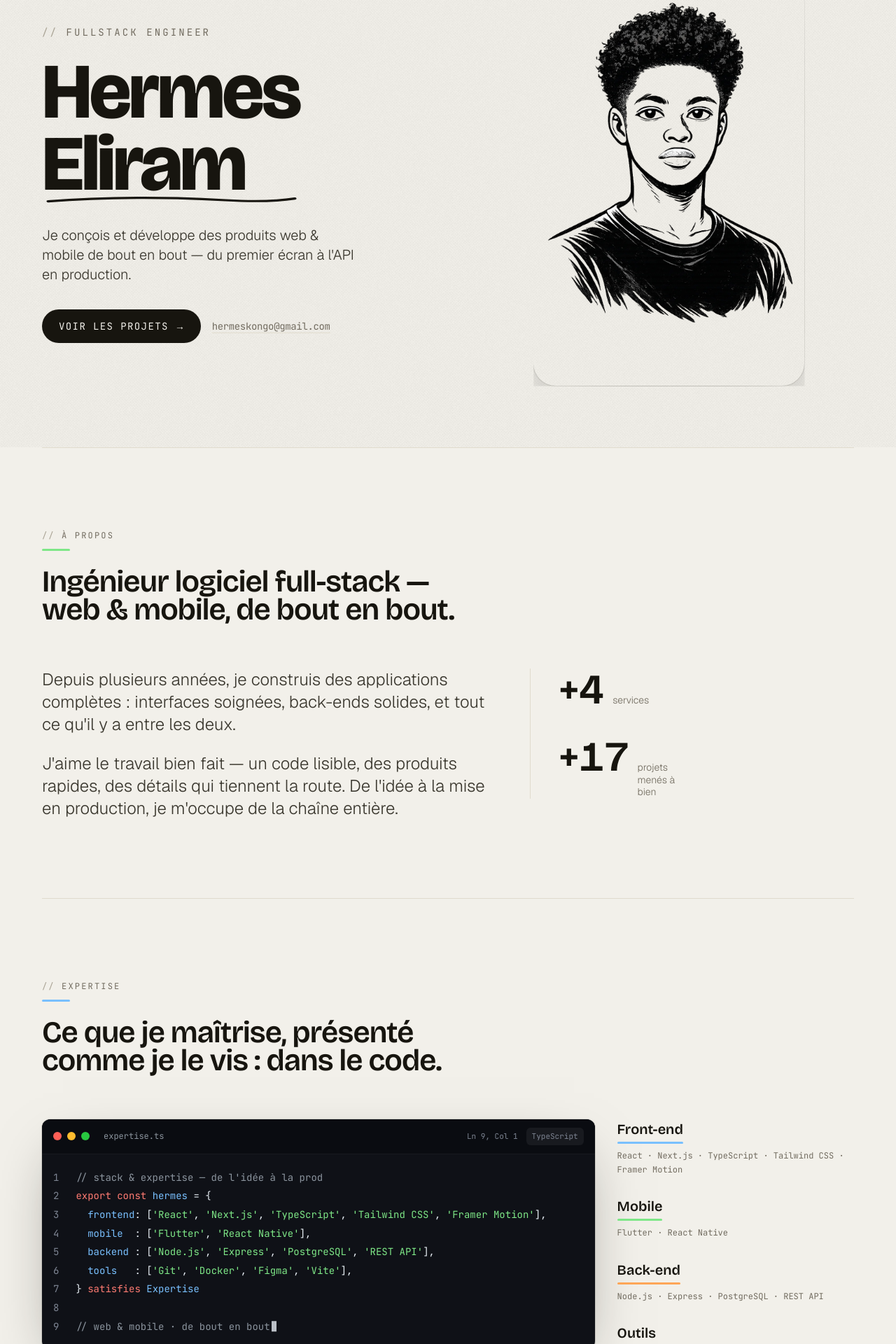
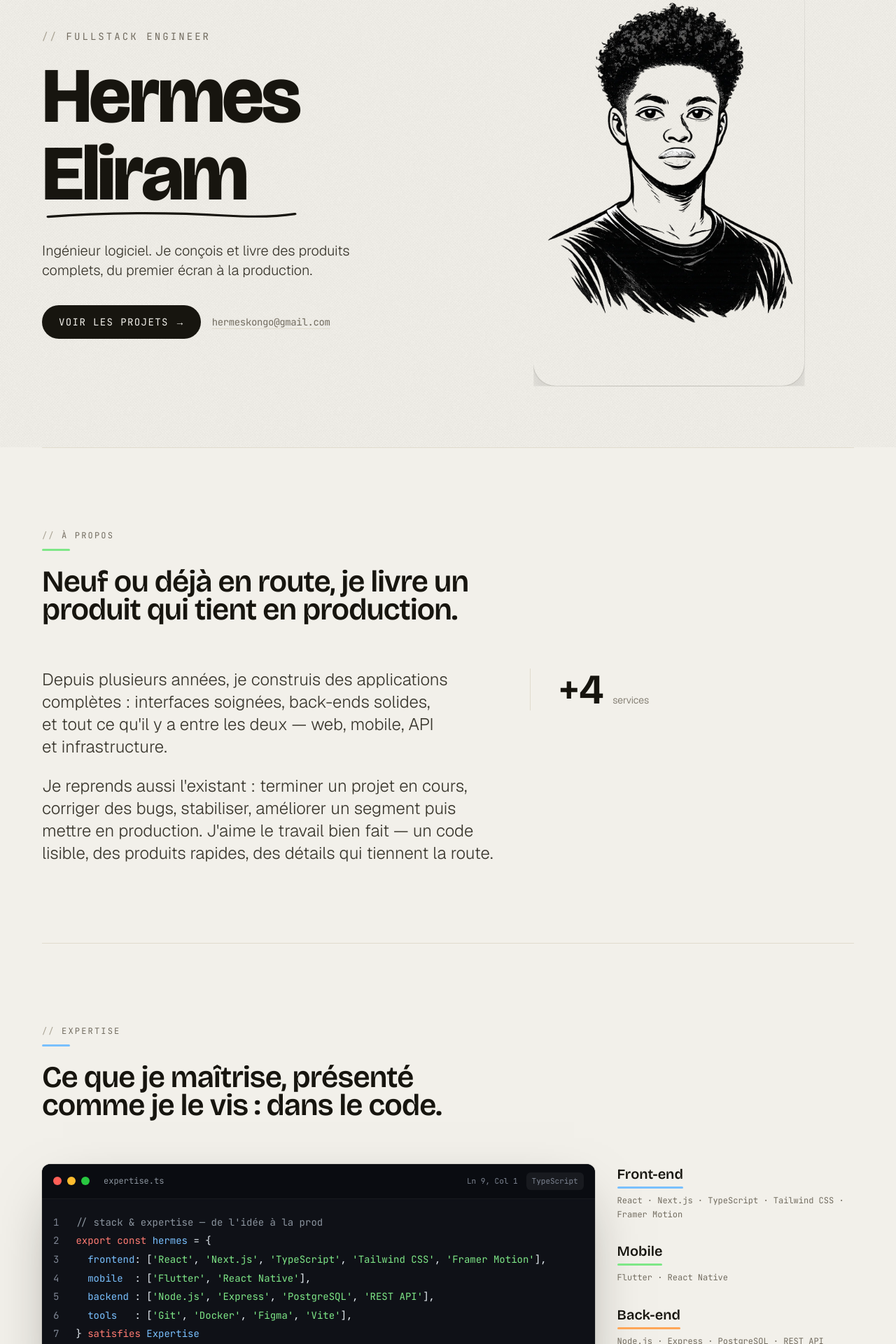
Before and after one commit to hermeskongo/hermes-eliram, a React (Vite) app: page / in a window 1280 px wide. Shown: the part 161-2081 px from the top of the page at 70% size. Built offline with nearby package versions, Linux system fonts and the light colour scheme.

Commit message:
feat: estimateur d'offres, bio reprise, README et animations

```diff
--- a/src/components/Reveal.jsx
+++ b/src/components/Reveal.jsx
@@ -1,14 +1,36 @@
-import { motion } from 'framer-motion'
+import { motion, useReducedMotion } from 'framer-motion'
 
-// Scroll-reveal: fades + lifts children into place once, when they enter view.
-export default function Reveal({ children, delay = 0, y = 22, className = '', as = 'div' }) {
+const ease = [0.16, 1, 0.3, 1]
+
+// Deux lignes éditoriales :
+// - défaut : voile + flou qui se dissipe, lent, déclenché tard.
+// - soft : simple montée en opacité, sans flou — pour les gros blocs
+//   (images projets, panneau code) où le blur dérange.
+export default function Reveal({ children, delay = 0, y = 32, blur = 10, soft = false, className = '', as = 'div' }) {
   const MotionTag = motion[as] || motion.div
+  const reduce = useReducedMotion()
+  if (reduce) {
+    return <MotionTag className={className}>{children}</MotionTag>
+  }
+  if (soft) {
+    return (
+      <MotionTag
+        initial={{ opacity: 0, y: 14 }}
+        whileInView={{ opacity: 1, y: 0 }}
+        viewport={{ once: true, amount: 0.3 }}
+        transition={{ duration: 0.9, delay, ease }}
+        className={className}
+      >
+        {children}
+      </MotionTag>
+    )
+  }
   return (
     <MotionTag
-      initial={{ opacity: 0, y }}
-      whileInView={{ opacity: 1, y: 0 }}
-      viewport={{ once: true, margin: '-12% 0px -12% 0px' }}
-      transition={{ duration: 0.7, delay, ease: [0.16, 1, 0.3, 1] }}
+      initial={{ opacity: 0, y, filter: `blur(${blur}px)` }}
+      whileInView={{ opacity: 1, y: 0, filter: 'blur(0px)' }}
+      viewport={{ once: true, amount: 0.35 }}
+      transition={{ duration: 1.1, delay, ease }}
       className={className}
     >
       {children}
--- a/src/content.js
+++ b/src/content.js
@@ -8,7 +8,7 @@ export const content = {
     display: 'Hermes\nEliram', // hero name, \n = line break
     role: 'Fullstack Engineer',
     intro:
-      "Je conçois et développe des produits web & mobile de bout en bout — du premier écran à l'API en production.",
+      'Ingénieur logiciel. Je conçois et livre des produits complets, du premier écran à la production.',
     email: 'hermeskongo@gmail.com',
     status: 'Disponible',
     socials: [
@@ -27,14 +27,13 @@ export const content = {
   ],
 
   about: {
-    lead: 'Ingénieur logiciel full-stack — web & mobile, de bout en bout.',
+    lead: 'Neuf ou déjà en route, je livre un produit qui tient en production.',
     paragraphs: [
-      "Depuis plusieurs années, je construis des applications complètes : interfaces soignées, back-ends solides, et tout ce qu'il y a entre les deux.",
-      "J'aime le travail bien fait — un code lisible, des produits rapides, des détails qui tiennent la route. De l'idée à la mise en production, je m'occupe de la chaîne entière.",
+      "Depuis plusieurs années, je construis des applications complètes : interfaces soignées, back-ends solides, et tout ce qu'il y a entre les deux — web, mobile, API et infrastructure.",
+      "Je reprends aussi l'existant : terminer un projet en cours, corriger des bugs, stabiliser, améliorer un segment puis mettre en production. J'aime le travail bien fait — un code lisible, des produits rapides, des détails qui tiennent la route.",
     ],
     metrics: [
       { value: 4, prefix: '+', label: 'services' },
-      { value: 17, prefix: '+', label: 'projets menés à bien' },
     ],
   },
 
@@ -66,7 +65,7 @@ export const content = {
   },
 
   work: {
-    lead: 'Une sélection parmi 17 projets menés à bien.',
+    lead: 'Une sélection de projets.',
     projects: [
       {
         name: 'Apicore',
@@ -133,12 +132,55 @@ export const content = {
   },
 
   services: {
-    lead: 'Ce que je peux faire pour vous.',
+    lead: 'Composez votre estimation — prix de départ bas, total en direct.',
+    note: 'Estimation indicative. Devis ferme après diagnostic 30 min. Acompte 50 %.',
     items: [
-      { title: 'Développement Web', desc: "Applications web complètes et performantes, du front-end à l'API." },
-      { title: 'Développement Mobile', desc: 'Apps iOS & Android natives et cross-platform (Flutter, React Native).' },
-      { title: 'Back-end & API', desc: 'Architectures serveur robustes, bases de données, intégrations tierces.' },
-      { title: 'Conseil & Architecture', desc: 'Cadrage technique, choix de stack, revue de code et mise en production.' },
+      {
+        title: 'Site & application web',
+        desc: 'Vitrine rapide, puis on ajoute par segment.',
+        base: 97,
+        options: [
+          { label: 'Page supplémentaire', price: 30 },
+          { label: 'Blog / CMS', price: 120 },
+          { label: 'Espace client / auth', price: 180 },
+          { label: 'Catalogue + panier', price: 250 },
+          { label: 'Paiement en ligne', price: 180 },
+        ],
+      },
+      {
+        title: 'Application mobile',
+        desc: 'iOS + Android, 2–3 écrans pour démarrer.',
+        base: 290,
+        options: [
+          { label: 'Fonctionnement hors-ligne', price: 150 },
+          { label: 'Notifications push', price: 90 },
+          { label: 'Back-end dédié', price: 180 },
+          { label: 'Publication store', price: 120 },
+          { label: 'Mobile money (option)', price: 150 },
+        ],
+      },
+      {
+        title: 'Back-end & API',
+        desc: 'Une ressource + CRUD + PostgreSQL pour démarrer.',
+        base: 149,
+        options: [
+          { label: 'Auth / rôles', price: 120 },
+          { label: 'Webhooks & filets', price: 90 },
+          { label: 'Intégration tierce', price: 120 },
+          { label: 'Docs + tests', price: 80 },
+        ],
+      },
+      {
+        title: 'Mise en production & infra',
+        desc: 'Déploiement + HTTPS pour démarrer.',
+        base: 79,
+        options: [
+          { label: 'Domaine / DNS', price: 60 },
+          { label: 'CI / CD', price: 90 },
+          { label: 'Backups', price: 70 },
+          { label: 'Mails qui arrivent', price: 120 },
+        ],
+      },
     ],
   },
 
--- a/src/sections/Expertise.jsx
+++ b/src/sections/Expertise.jsx
@@ -81,11 +81,11 @@ export default function Expertise() {
   return (
     <Section id="expertise" kicker="Expertise" lead={expertise.lead} accent="#79c0ff">
       <div className="grid grid-cols-1 items-start gap-8 lg:grid-cols-[1.4fr_0.6fr]">
-        <Reveal>
+        <Reveal soft>
           <CodeWindow filename={expertise.filename} badge="TypeScript" lines={lines} />
         </Reveal>
 
-        <Reveal delay={0.1}>
+        <Reveal soft delay={0.1}>
           <div className="flex flex-col gap-7">
             {g.map((grp) => (
               <div key={grp.key}>
@@ -106,7 +106,7 @@ export default function Expertise() {
       </div>
 
       {/* logo strip */}
-      <Reveal delay={0.15}>
+      <Reveal soft delay={0.15}>
         <div className="mt-12 flex flex-wrap gap-2.5 border-t border-line pt-8">
           {expertise.logos.map((l) => (
             <Logo key={l.slug} item={l} />
--- a/src/sections/Hero.jsx
+++ b/src/sections/Hero.jsx
@@ -1,5 +1,5 @@
 import { useRef } from 'react'
-import { motion, useScroll } from 'framer-motion'
+import { motion, useReducedMotion, useScroll } from 'framer-motion'
 import { content } from '../content'
 import Character from '../components/Character'
 import { useScrub, useMedia } from '../hooks/useScrub'
@@ -10,6 +10,37 @@ const rise = (delay) => ({
   animate: { opacity: 1, y: 0 },
   transition: { duration: 0.7, delay, ease },
 })
+
+// Signature hero : le nom arrive lettre par lettre, léger voile qui se
+// dissipe — puis l'intro et les CTA suivent en fondu propre.
+const nameWrap = (delay) => ({
+  hidden: {},
+  show: { transition: { staggerChildren: 0.045, delayChildren: delay } },
+})
+const letter = {
+  hidden: { opacity: 0, y: '0.55em', filter: 'blur(6px)' },
+  show: { opacity: 1, y: '0em', filter: 'blur(0px)', transition: { duration: 0.7, ease } },
+}
+
+function Name({ text, delay }) {
+  const reduce = useReducedMotion()
+  if (reduce) return <span className="block">{text}</span>
+  return (
+    <motion.span
+      className="block overflow-hidden pb-2"
+      variants={nameWrap(delay)}
+      initial="hidden"
+      animate="show"
+      aria-label={text}
+    >
+      {text.split('').map((c, i) => (
+        <motion.span key={i} variants={letter} className="inline-block will-change-transform" aria-hidden="true">
+          {c}
+        </motion.span>
+      ))}
+    </motion.span>
+  )
+}
 
 export default function Hero() {
   const { identity } = content
@@ -38,18 +69,16 @@ export default function Hero() {
       {/* Left — identity */}
       <motion.div style={{ y: wide ? textY : 0 }} className="order-2 lg:order-1">
         <motion.p
-          {...rise(0.55)}
+          {...rise(1.95)}
           className="mb-6 font-mono text-sm uppercase tracking-[0.22em] text-muted"
         >
           <span aria-hidden="true" className="text-faint">//</span> {identity.role}
         </motion.p>
 
         <h1 className="font-display text-[clamp(3.2rem,10vw,7rem)] font-extrabold leading-[0.92] tracking-[-0.035em] text-ink">
-          <motion.span className="block" {...rise(0.62)}>
-            {line1}
-          </motion.span>
-          <motion.span className="relative block" {...rise(0.72)}>
-            {line2}
+          <Name text={line1} delay={2.0} />
+          <span className="relative block">
+            <Name text={line2} delay={2.2} />
             <motion.svg
               aria-hidden="true"
               viewBox="0 0 300 20"
@@ -57,7 +86,7 @@ export default function Hero() {
               className="absolute -bottom-2 left-1 h-4 w-[62%] text-ink"
               initial={{ opacity: 0, pathLength: 0 }}
               animate={{ opacity: 1, pathLength: 1 }}
-              transition={{ duration: 0.9, delay: 1.15, ease }}
+              transition={{ duration: 0.9, delay: 2.9, ease }}
             >
               <motion.path
                 d="M4 12 C 70 4, 150 4, 214 10 C 250 13, 275 12, 296 7"
@@ -67,17 +96,17 @@ export default function Hero() {
                 strokeLinecap="round"
               />
             </motion.svg>
-          </motion.span>
+          </span>
         </h1>
 
         <motion.p
-          {...rise(0.9)}
+          {...rise(2.7)}
           className="mt-9 max-w-md text-pretty text-lg font-light leading-relaxed text-graphite sm:text-xl"
         >
           {identity.intro}
         </motion.p>
 
-        <motion.div {...rise(1.02)} className="mt-9 flex flex-wrap items-center gap-4">
+        <motion.div {...rise(2.85)} className="mt-9 flex flex-wrap items-center gap-4">
           <a
             href="#work"
             className="group inline-flex min-h-[48px] items-center gap-3 rounded-full bg-ink px-6 font-mono text-sm uppercase tracking-[0.1em] text-paper transition-transform duration-150 active:scale-[0.97]"
--- a/src/sections/Projects.jsx
+++ b/src/sections/Projects.jsx
@@ -151,7 +151,7 @@ export default function Projects() {
     <Section id="work" kicker="Projets" lead={work.lead} accent="#ffa657">
       <div className="grid grid-cols-1 gap-x-10 gap-y-14 sm:grid-cols-2">
         {work.projects.map((p, i) => (
-          <Reveal key={i} delay={(i % 2) * 0.08}>
+          <Reveal soft key={i} delay={(i % 2) * 0.08}>
             <Card p={p} />
           </Reveal>
         ))}
--- a/src/sections/Services.jsx
+++ b/src/sections/Services.jsx
@@ -6,15 +6,114 @@ import Reveal from '../components/Reveal'
 import ServiceIcon from '../components/ServiceIcon'
 
 const ease = [0.16, 1, 0.3, 1]
+const email = content.identity.email
+
+function totalFor(service, sel) {
+  return service.base + service.options.reduce((sum, o, i) => (sel.has(i) ? sum + o.price : sum), 0)
+}
+
+function mailtoFor(service, sel) {
+  const chosen = service.options.filter((_, i) => sel.has(i))
+  const total = totalFor(service, sel)
+  const subject = `Projet ${service.title} — estimation ~${total} €`
+  const lines = chosen.map((o) => `- ${o.label} (+${o.price} €)`)
+  const body = [
+    'Bonjour Hermes,',
+    '',
+    `Service : ${service.title} (base ${service.base} €)`,
+    ...lines,
+    `Total indicatif : ~${total} €`,
+    '',
+    'Mon besoin : ',
+  ].join('\n')
+  return `mailto:${email}?subject=${encodeURIComponent(subject)}&body=${encodeURIComponent(body)}`
+}
+
+function Estimator({ service, sel, onToggle }) {
+  const total = totalFor(service, sel)
+  return (
+    <div>
+      {/* Options — lignes tactiles, pas de checkbox */}
+      <ul className="mt-6 flex flex-col gap-2">
+        {service.options.map((o, i) => {
+          const on = sel.has(i)
+          return (
+            <li key={o.label}>
+              <button
+                type="button"
+                aria-pressed={on}
+                onClick={() => onToggle(i)}
+                className={`group flex w-full items-center gap-3 rounded-xl px-3.5 py-2.5 text-left ring-1 transition-all duration-300 active:scale-[0.99] ${
+                  on
+                    ? 'bg-ink text-paper ring-ink shadow-[0_10px_24px_-12px_rgba(23,21,15,0.65)]'
+                    : 'bg-paper/70 ring-line hover:translate-x-[2px] hover:ring-ink/40'
+                }`}
+              >
+                <span
+                  aria-hidden="true"
+                  className={`grid h-6 w-6 shrink-0 place-items-center rounded-full text-base leading-none ring-1 transition-all duration-300 ${
+                    on ? 'rotate-45 ring-paper/40' : 'ring-line text-muted group-hover:ring-ink/40 group-hover:text-ink'
+                  }`}
+                >
+                  +
+                </span>
+                <span className="flex-1 text-[0.95rem] font-normal leading-snug">{o.label}</span>
+                <span className={`font-mono text-xs tabular ${on ? 'text-paper/80' : 'text-muted'}`}>+{o.price} €</span>
+              </button>
+            </li>
+          )
+        })}
+      </ul>
+
+      {/* Total + CTA */}
+      <div className="mt-6 flex items-end justify-between gap-4 border-t border-line pt-5">
+        <div>
+          <p className="font-mono text-[0.68rem] uppercase tracking-[0.2em] text-muted">Estimation</p>
+          <AnimatePresence mode="popLayout" initial={false}>
+            <motion.p
+              key={total}
+              initial={{ opacity: 0, y: 10 }}
+              animate={{ opacity: 1, y: 0 }}
+              exit={{ opacity: 0, y: -10 }}
+              transition={{ duration: 0.3, ease }}
+              className="font-display tabular text-3xl font-semibold text-ink"
+            >
+              ≈ {total} €
+            </motion.p>
+          </AnimatePresence>
+        </div>
+        <a
+          href={mailtoFor(service, sel)}
+          className="inline-flex min-h-[44px] shrink-0 items-center gap-2 rounded-full bg-ink px-5 font-mono text-xs uppercase tracking-[0.1em] text-paper transition-transform duration-150 active:scale-[0.97]"
+        >
+          Écrivez-moi <span aria-hidden="true">→</span>
+        </a>
+      </div>
+    </div>
+  )
+}
 
 export default function Services() {
   const { services } = content
   const [active, setActive] = useState(0)
+  const [picked, setPicked] = useState({})
   const current = services.items[active]
+  const selFor = (idx) => picked[idx] || new Set()
+
+  const toggle = (sIdx, oIdx) => {
+    setPicked((prev) => {
+      const next = new Set(prev[sIdx] || [])
+      if (next.has(oIdx)) next.delete(oIdx)
+      else next.add(oIdx)
+      return { ...prev, [sIdx]: next }
+    })
+  }
 
   return (
     <Section id="services" kicker="Services" lead={services.lead} accent="#ff7b72">
-      {/* Desktop: selectable list ←→ animated detail card */}
+      <p className="mb-10 max-w-xl font-mono text-xs leading-relaxed text-muted">{services.note}</p>
+
+      {/* Desktop: liste ←→ carte estimateur */}
       <div className="hidden gap-10 lg:grid lg:grid-cols-[0.9fr_1.1fr]">
         <Reveal>
           <ul className="dimlist">
@@ -24,18 +123,22 @@ export default function Services() {
                   type="button"
                   onMouseEnter={() => setActive(i)}
                   onFocus={() => setActive(i)}
+                  onClick={() => setActive(i)}
                   aria-pressed={active === i}
-                  className="group flex w-full items-center gap-6 border-b border-line py-7 text-left"
+                  className="group flex w-full items-center gap-6 border-b border-line py-6 text-left"
                 >
                   <span className={`font-mono text-lg tabular ${active === i ? 'text-ink' : 'text-muted'}`}>
                     {i + 1}
                   </span>
+                  <span className="flex-1">
                     <span
-                    className={`font-display flex-1 text-2xl font-semibold transition-colors duration-300 sm:text-3xl ${
+                      className={`font-display block text-2xl font-semibold transition-colors duration-300 sm:text-3xl ${
                         active === i ? 'text-ink' : 'text-muted'
                       }`}
                     >
                       {s.title}
+                    </span>
+                    <span className="mt-1 block font-mono text-xs text-muted">dès {s.base} €</span>
                   </span>
                   <motion.span
                     aria-hidden="true"
@@ -52,7 +155,7 @@ export default function Services() {
         </Reveal>
 
         <Reveal delay={0.1}>
-          <div className="relative min-h-[340px] overflow-hidden rounded-2xl bg-paper2 p-10 ring-1 ring-line">
+          <div className="relative min-h-[420px] overflow-hidden rounded-2xl bg-paper2 p-8 ring-1 ring-line">
             <span aria-hidden="true" className="font-display pointer-events-none absolute -right-2 -top-6 select-none text-[11rem] font-bold leading-none text-ink/[0.05]">
               {active + 1}
             </span>
@@ -63,33 +166,39 @@ export default function Services() {
                 animate={{ opacity: 1, y: 0 }}
                 exit={{ opacity: 0, y: -12 }}
                 transition={{ duration: 0.4, ease }}
-                className="relative flex h-full flex-col"
+                className="relative"
               >
-                <ServiceIcon index={active} className="h-16 w-16 text-ink" />
-                <h3 className="font-display mt-8 text-3xl font-semibold text-ink">{current.title}</h3>
-                <p className="mt-4 max-w-md text-pretty text-lg font-light leading-relaxed text-graphite">
-                  {current.desc}
+                <div className="flex items-center gap-4">
+                  <ServiceIcon index={active} className="h-12 w-12 text-ink" />
+                  <div>
+                    <h3 className="font-display text-2xl font-semibold text-ink">{current.title}</h3>
+                    <p className="mt-0.5 text-sm font-light text-graphite">
+                      {current.desc} <span className="font-mono text-xs text-muted">— dès {current.base} €</span>
                     </p>
-                <span className="mt-auto pt-8 font-mono text-xs uppercase tracking-[0.3em] text-graphite">
-                  Service {active + 1} / {services.items.length}
-                </span>
+                  </div>
+                </div>
+                <Estimator service={current} sel={selFor(active)} onToggle={(o) => toggle(active, o)} />
               </motion.div>
             </AnimatePresence>
           </div>
         </Reveal>
       </div>
 
-      {/* Mobile: stacked cards */}
+      {/* Mobile: cartes empilées, chacune son estimateur */}
       <div className="flex flex-col gap-4 lg:hidden">
         {services.items.map((s, i) => (
           <Reveal as="div" key={s.title} delay={i * 0.05}>
             <div className="relative overflow-hidden rounded-2xl bg-paper2 p-6 ring-1 ring-line">
-              <span aria-hidden="true" className="font-display pointer-events-none absolute -right-1 -top-4 text-7xl font-bold leading-none text-ink/[0.06]">
-                {i + 1}
-              </span>
-              <ServiceIcon index={i} className="h-11 w-11 text-ink" />
-              <h3 className="font-display relative mt-5 text-2xl font-semibold text-ink">{s.title}</h3>
-              <p className="relative mt-2 text-pretty font-light leading-relaxed text-graphite">{s.desc}</p>
+              <div className="flex items-center gap-3">
+                <ServiceIcon index={i} className="h-10 w-10 shrink-0 text-ink" />
+                <div>
+                  <h3 className="font-display text-xl font-semibold text-ink">{s.title}</h3>
+                  <p className="mt-0.5 text-sm font-light text-graphite">
+                    {s.desc} <span className="font-mono text-xs text-muted">— dès {s.base} €</span>
+                  </p>
+                </div>
+              </div>
+              <Estimator service={s} sel={selFor(i)} onToggle={(o) => toggle(i, o)} />
             </div>
           </Reveal>
         ))}
```
Also changed, not shown: 1 other file (tests, documents, lock files or other folders). Lines whose indentation alone changed are shown as unchanged.
